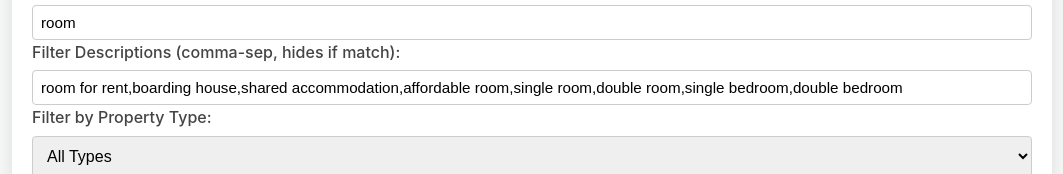
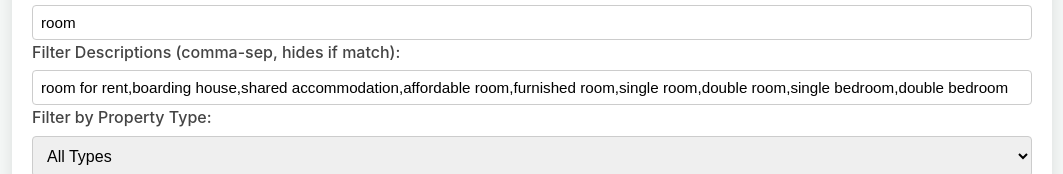
Before and after one commit to Tophness/OpenAI-AusRental-Search, a website: page public/index.html in a window 1280 px wide. Shown: the part 223-397 px from the top of the page, without its empty margins (108-1171 px from the left). Drawn offline with Linux system fonts and the light colour scheme.

Commit message:
Add files via upload

```diff
--- a/public/index.html
+++ b/public/index.html
@@ -25,7 +25,7 @@
             </div>
             <div class="filter-group">
                 <label for="filter-description">Filter Descriptions (comma-sep, hides if match):</label>
-                <input type="text" id="filter-description" value="room for rent,boarding house,shared accommodation,affordable room,single room,double room,single bedroom,double bedroom">
+                <input type="text" id="filter-description" value="room for rent,boarding house,shared accommodation,affordable room,furnished room,single room,double room,single bedroom,double bedroom">
             </div>
 			<div class="filter-group">
 				<label for="filter-property-type">Filter by Property Type:</label>
```
